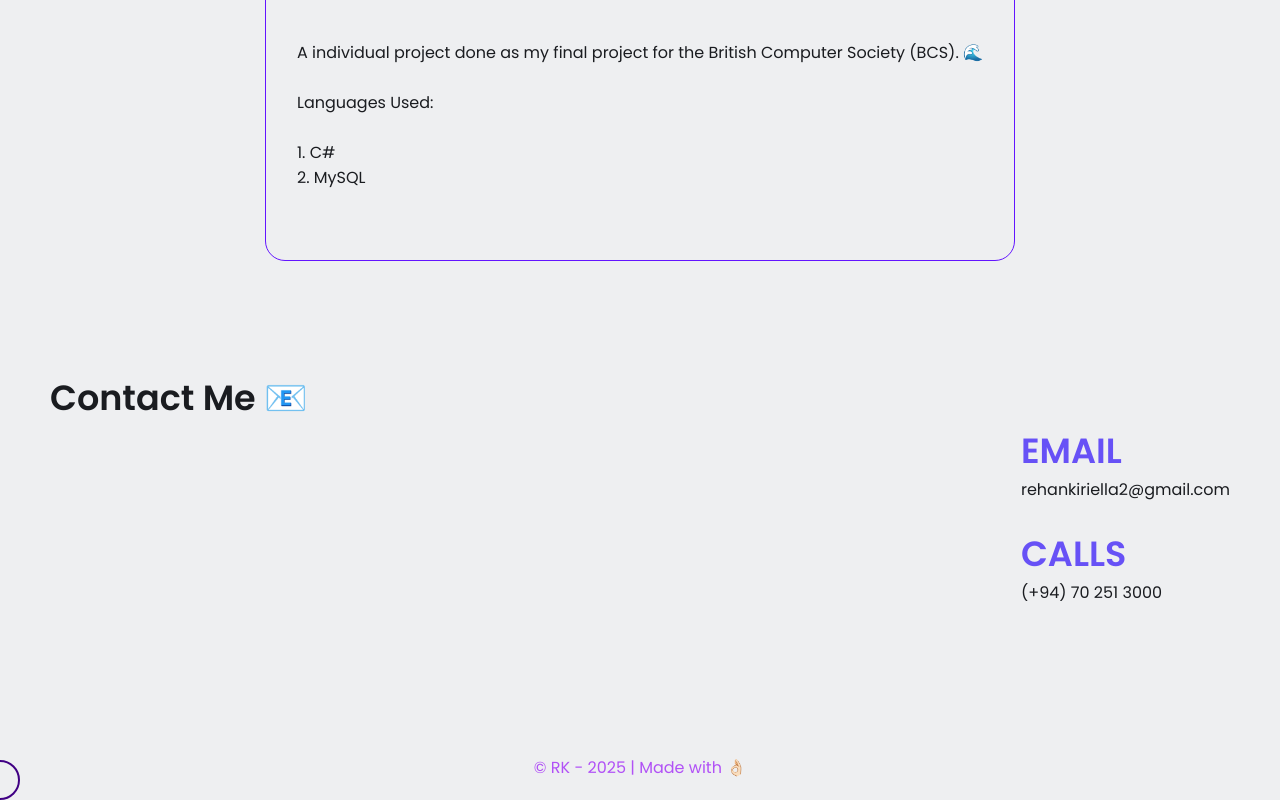
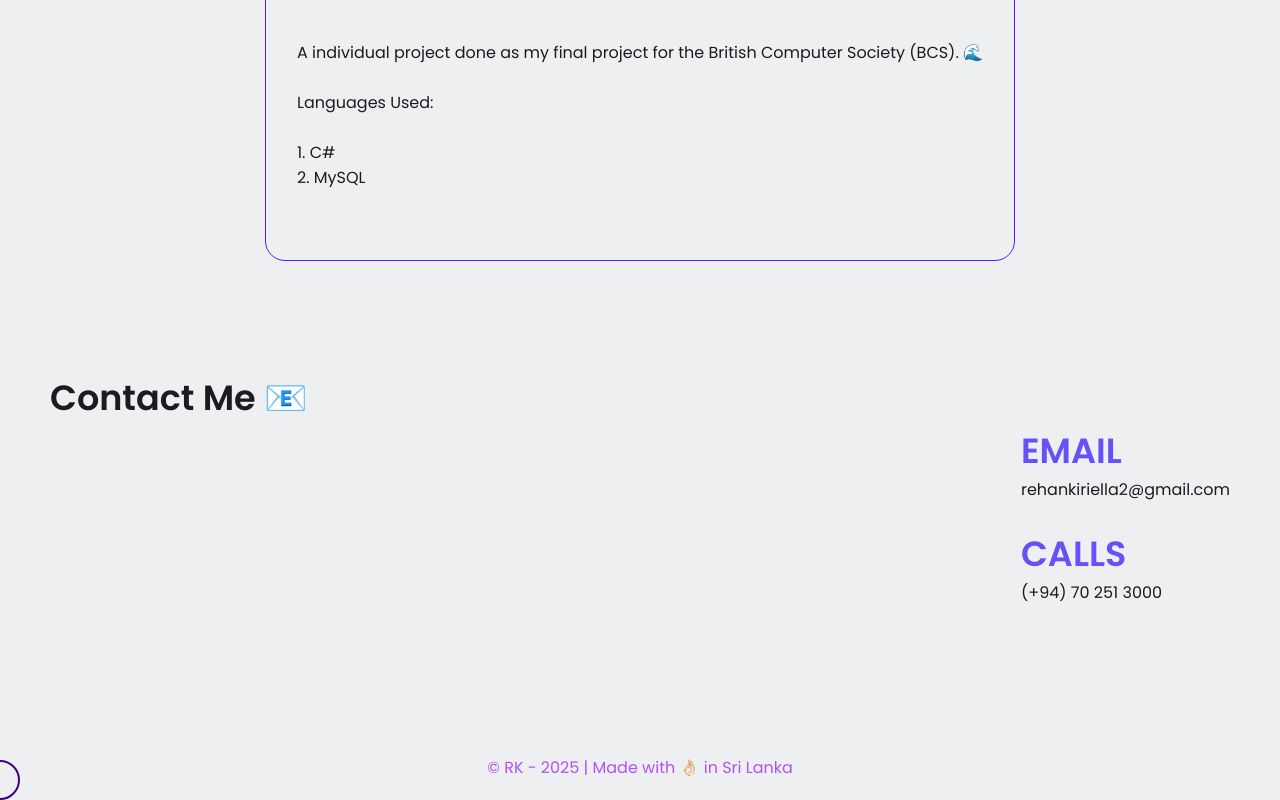
Before and after one commit to RehanKiriella/MyPort, a website: page index.html in a window 1280 px wide. Shown: the part 3524-4324 px from the top of the page. Drawn offline with Linux system fonts and the light colour scheme.

Commit message:
CoPYRIGHT

```diff
--- a/index.html
+++ b/index.html
@@ -275,7 +275,7 @@
     </section>
     <footer style="color: rgb(177, 81, 246);">
 
-      <p><center> &copy; RK - 2025 | Made with 👌🏻</center></p>
+      <p><center> &copy; RK - 2025 | Made with 👌🏻 in Sri Lanka</center></p>
 
       </div>
     </footer>
```
